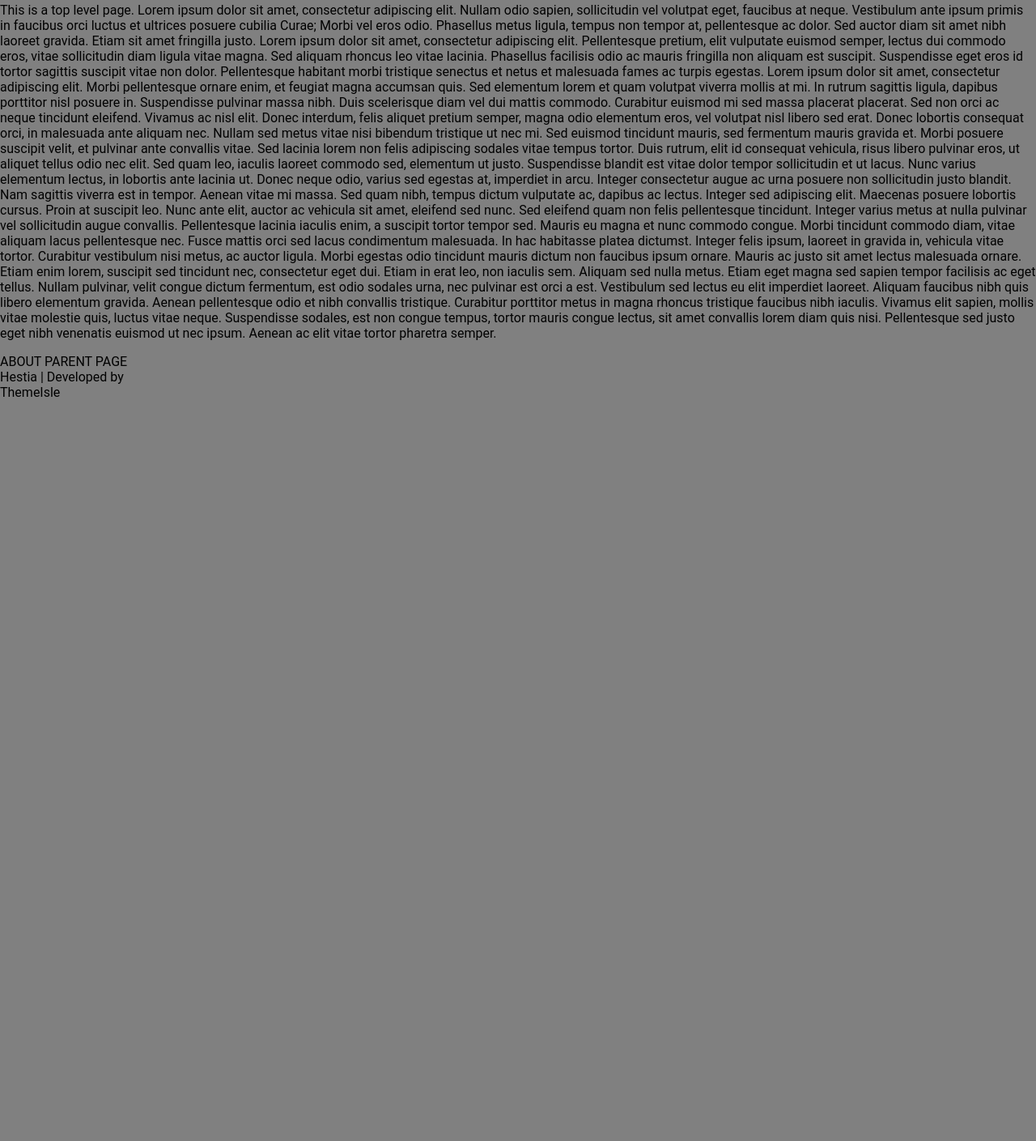
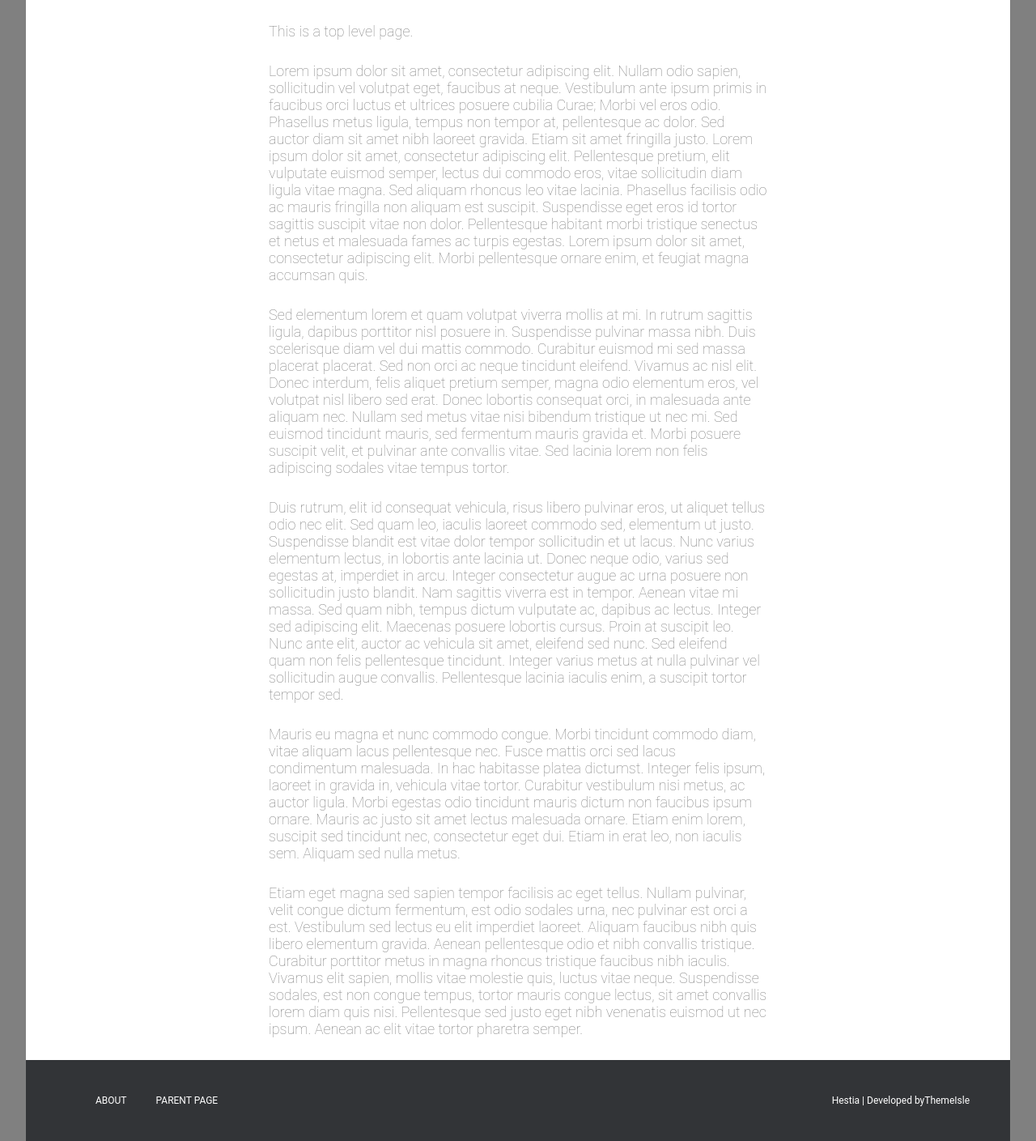
Before and after one commit to jkgrim/hestia-remake, a plain HTML site: page pages/parent-page.html in a window 1280 px wide. Shown: the part 433-1842 px from the top of the page at 81% size. Before the commit the page ends 927 px from the top, so only its background shows below. Drawn offline with Linux system fonts and the light colour scheme.

Commit message:
created and styled parent page

```diff
--- a/pages/parent-page.html
+++ b/pages/parent-page.html
@@ -25,70 +25,30 @@
     </div>
 
     <div class="content-wrapper">
-      <p>
-        This is a top level page. Lorem ipsum dolor sit amet, consectetur
-        adipiscing elit. Nullam odio sapien, sollicitudin vel volutpat eget,
-        faucibus at neque. Vestibulum ante ipsum primis in faucibus orci luctus
-        et ultrices posuere cubilia Curae; Morbi vel eros odio. Phasellus metus
-        ligula, tempus non tempor at, pellentesque ac dolor. Sed auctor diam sit
-        amet nibh laoreet gravida. Etiam sit amet fringilla justo. Lorem ipsum
-        dolor sit amet, consectetur adipiscing elit. Pellentesque pretium, elit
-        vulputate euismod semper, lectus dui commodo eros, vitae sollicitudin
-        diam ligula vitae magna. Sed aliquam rhoncus leo vitae lacinia.
-        Phasellus facilisis odio ac mauris fringilla non aliquam est suscipit.
-        Suspendisse eget eros id tortor sagittis suscipit vitae non dolor.
-        Pellentesque habitant morbi tristique senectus et netus et malesuada
-        fames ac turpis egestas. Lorem ipsum dolor sit amet, consectetur
-        adipiscing elit. Morbi pellentesque ornare enim, et feugiat magna
-        accumsan quis. Sed elementum lorem et quam volutpat viverra mollis at
-        mi. In rutrum sagittis ligula, dapibus porttitor nisl posuere in.
-        Suspendisse pulvinar massa nibh. Duis scelerisque diam vel dui mattis
-        commodo. Curabitur euismod mi sed massa placerat placerat. Sed non orci
-        ac neque tincidunt eleifend. Vivamus ac nisl elit. Donec interdum, felis
-        aliquet pretium semper, magna odio elementum eros, vel volutpat nisl
-        libero sed erat. Donec lobortis consequat orci, in malesuada ante
-        aliquam nec. Nullam sed metus vitae nisi bibendum tristique ut nec mi.
-        Sed euismod tincidunt mauris, sed fermentum mauris gravida et. Morbi
-        posuere suscipit velit, et pulvinar ante convallis vitae. Sed lacinia
-        lorem non felis adipiscing sodales vitae tempus tortor. Duis rutrum,
-        elit id consequat vehicula, risus libero pulvinar eros, ut aliquet
-        tellus odio nec elit. Sed quam leo, iaculis laoreet commodo sed,
-        elementum ut justo. Suspendisse blandit est vitae dolor tempor
-        sollicitudin et ut lacus. Nunc varius elementum lectus, in lobortis ante
-        lacinia ut. Donec neque odio, varius sed egestas at, imperdiet in arcu.
-        Integer consectetur augue ac urna posuere non sollicitudin justo
-        blandit. Nam sagittis viverra est in tempor. Aenean vitae mi massa. Sed
-        quam nibh, tempus dictum vulputate ac, dapibus ac lectus. Integer sed
-        adipiscing elit. Maecenas posuere lobortis cursus. Proin at suscipit
-        leo. Nunc ante elit, auctor ac vehicula sit amet, eleifend sed nunc. Sed
-        eleifend quam non felis pellentesque tincidunt. Integer varius metus at
-        nulla pulvinar vel sollicitudin augue convallis. Pellentesque lacinia
-        iaculis enim, a suscipit tortor tempor sed. Mauris eu magna et nunc
-        commodo congue. Morbi tincidunt commodo diam, vitae aliquam lacus
-        pellentesque nec. Fusce mattis orci sed lacus condimentum malesuada. In
-        hac habitasse platea dictumst. Integer felis ipsum, laoreet in gravida
-        in, vehicula vitae tortor. Curabitur vestibulum nisi metus, ac auctor
-        ligula. Morbi egestas odio tincidunt mauris dictum non faucibus ipsum
-        ornare. Mauris ac justo sit amet lectus malesuada ornare. Etiam enim
-        lorem, suscipit sed tincidunt nec, consectetur eget dui. Etiam in erat
-        leo, non iaculis sem. Aliquam sed nulla metus. Etiam eget magna sed
-        sapien tempor facilisis ac eget tellus. Nullam pulvinar, velit congue
-        dictum fermentum, est odio sodales urna, nec pulvinar est orci a est.
-        Vestibulum sed lectus eu elit imperdiet laoreet. Aliquam faucibus nibh
-        quis libero elementum gravida. Aenean pellentesque odio et nibh
-        convallis tristique. Curabitur porttitor metus in magna rhoncus
-        tristique faucibus nibh iaculis. Vivamus elit sapien, mollis vitae
-        molestie quis, luctus vitae neque. Suspendisse sodales, est non congue
-        tempus, tortor mauris congue lectus, sit amet convallis lorem diam quis
-        nisi. Pellentesque sed justo eget nibh venenatis euismod ut nec ipsum.
-        Aenean ac elit vitae tortor pharetra semper.
-      </p>
+      <div class="text-wrapper">
+        <p>This is a top level page.</p>
+
+          <p>Lorem ipsum dolor sit amet, consectetur adipiscing elit. Nullam odio sapien, sollicitudin vel volutpat eget, faucibus at neque. Vestibulum ante ipsum primis in faucibus orci luctus et ultrices posuere cubilia Curae; Morbi vel eros odio. Phasellus metus ligula, tempus non tempor at, pellentesque ac dolor. Sed auctor diam sit amet nibh laoreet gravida. Etiam sit amet fringilla justo. Lorem ipsum dolor sit amet, consectetur adipiscing elit. Pellentesque pretium, elit vulputate euismod semper, lectus dui commodo eros, vitae sollicitudin diam ligula vitae magna. Sed aliquam rhoncus leo vitae lacinia. Phasellus facilisis odio ac mauris fringilla non aliquam est suscipit. Suspendisse eget eros id tortor sagittis suscipit vitae non dolor. Pellentesque habitant morbi tristique senectus et netus et malesuada fames ac turpis egestas. Lorem ipsum dolor sit amet, consectetur adipiscing elit. Morbi pellentesque ornare enim, et feugiat magna accumsan quis.</p>
+
+          <p>Sed elementum lorem et quam volutpat viverra mollis at mi. In rutrum sagittis ligula, dapibus porttitor nisl posuere in. Suspendisse pulvinar massa nibh. Duis scelerisque diam vel dui mattis commodo. Curabitur euismod mi sed massa placerat placerat. Sed non orci ac neque tincidunt eleifend. Vivamus ac nisl elit. Donec interdum, felis aliquet pretium semper, magna odio elementum eros, vel volutpat nisl libero sed erat. Donec lobortis consequat orci, in malesuada ante aliquam nec. Nullam sed metus vitae nisi bibendum tristique ut nec mi. Sed euismod tincidunt mauris, sed fermentum mauris gravida et. Morbi posuere suscipit velit, et pulvinar ante convallis vitae. Sed lacinia lorem non felis adipiscing sodales vitae tempus tortor.</p>
+
+          <p>Duis rutrum, elit id consequat vehicula, risus libero pulvinar eros, ut aliquet tellus odio nec elit. Sed quam leo, iaculis laoreet commodo sed, elementum ut justo. Suspendisse blandit est vitae dolor tempor sollicitudin et ut lacus. Nunc varius elementum lectus, in lobortis ante lacinia ut. Donec neque odio, varius sed egestas at, imperdiet in arcu. Integer consectetur augue ac urna posuere non sollicitudin justo blandit. Nam sagittis viverra est in tempor. Aenean vitae mi massa. Sed quam nibh, tempus dictum vulputate ac, dapibus ac lectus. Integer sed adipiscing elit. Maecenas posuere lobortis cursus. Proin at suscipit leo. Nunc ante elit, auctor ac vehicula sit amet, eleifend sed nunc. Sed eleifend quam non felis pellentesque tincidunt. Integer varius metus at nulla pulvinar vel sollicitudin augue convallis. Pellentesque lacinia iaculis enim, a suscipit tortor tempor sed.</p>
+
+          <p>Mauris eu magna et nunc commodo congue. Morbi tincidunt commodo diam, vitae aliquam lacus pellentesque nec. Fusce mattis orci sed lacus condimentum malesuada. In hac habitasse platea dictumst. Integer felis ipsum, laoreet in gravida in, vehicula vitae tortor. Curabitur vestibulum nisi metus, ac auctor ligula. Morbi egestas odio tincidunt mauris dictum non faucibus ipsum ornare. Mauris ac justo sit amet lectus malesuada ornare. Etiam enim lorem, suscipit sed tincidunt nec, consectetur eget dui. Etiam in erat leo, non iaculis sem. Aliquam sed nulla metus.</p>
+
+          <p>Etiam eget magna sed sapien tempor facilisis ac eget tellus. Nullam pulvinar, velit congue dictum fermentum, est odio sodales urna, nec pulvinar est orci a est. Vestibulum sed lectus eu elit imperdiet laoreet. Aliquam faucibus nibh quis libero elementum gravida. Aenean pellentesque odio et nibh convallis tristique. Curabitur porttitor metus in magna rhoncus tristique faucibus nibh iaculis. Vivamus elit sapien, mollis vitae molestie quis, luctus vitae neque. Suspendisse sodales, est non congue tempus, tortor mauris congue lectus, sit amet convallis lorem diam quis nisi. Pellentesque sed justo eget nibh venenatis euismod ut nec ipsum. Aenean ac elit vitae tortor pharetra semper.</p>
+        </p>
+      </div>
+      <div class="footer">
+        <div class="left">
+          <a class="colored" href="#">ABOUT</a>
+          <a href="#">PARENT PAGE</a>
+        </div>
+        <div class="right">
+          <div>Hestia | Developed by</div>
+          <a href="https://themeisle.com/">ThemeIsle</a>
+        </div>
+      </div>
     </div>
-    <footer>
-      <a href="#">ABOUT</a>
-      <a href="#">PARENT PAGE</a>
-      <div>Hestia | Developed by</div>
-      <a href="https://themeisle.com/">ThemeIsle</a>
-    </footer>
   </body>
 </html>
--- a/styles/main.scss
+++ b/styles/main.scss
@@ -3,3 +3,4 @@
 @import "./pages/landing-page.scss";
 @import "./pages/about.scss";
 @import "./pages/blog.scss";
+@import "./pages/parent-page.scss";
--- a/styles/pages/parent-page.scss
+++ b/styles/pages/parent-page.scss
@@ -0,0 +1,49 @@
+.content-wrapper {
+  width: 95%;
+  margin: auto;
+  position: relative;
+  border-top: 1px solid white;
+  bottom: 50px;
+  background-color: white;
+  justify-content: center;
+  margin-bottom: 20px;
+
+  .text-wrapper {
+    margin: 90px 300px 0px 300px;
+
+    p {
+      font-size: 18px;
+      font-weight: 100;
+      color: gray;
+      padding-bottom: 10px;
+    }
+  }
+  .footer {
+    position: absolute;
+    bottom: -90px;
+    width: 100%;
+    display: flex;
+    height: 100px;
+    background-color: #323437;
+    color: white;
+    align-items: center;
+    font-size: 12px;
+
+    a {
+      color: white;
+    }
+    .left {
+      margin-left: 50px;
+      display: flex;
+      justify-content: space-evenly;
+      width: 20%;
+    }
+
+    .right {
+      margin-right: 50px;
+      display: flex;
+      justify-content: flex-end;
+      width: 80%;
+    }
+  }
+}
```
Also changed, not shown: pages/contact.html (+11 -7 lines), styles/main.css, styles/pages/parent-page.css, 2 other files.
